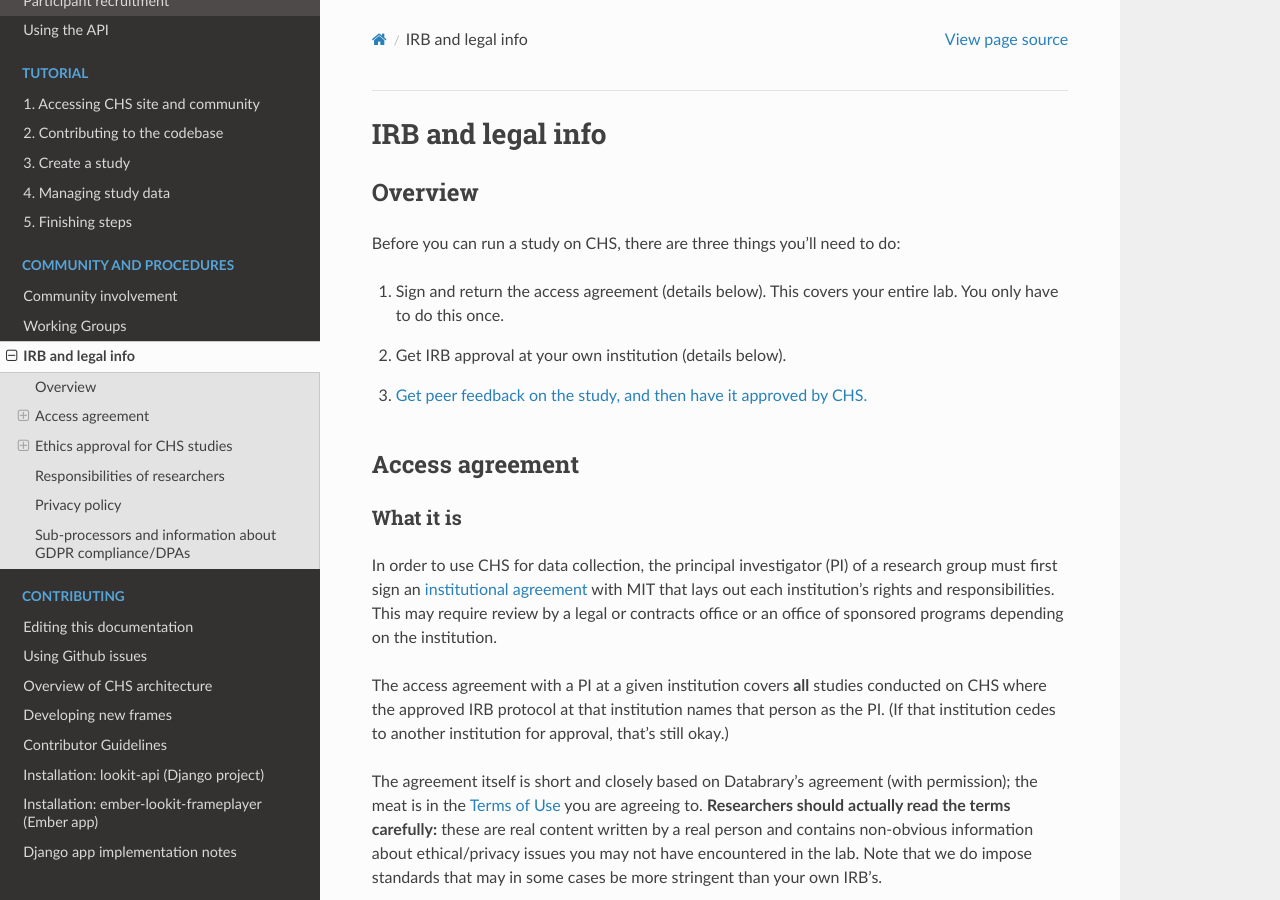
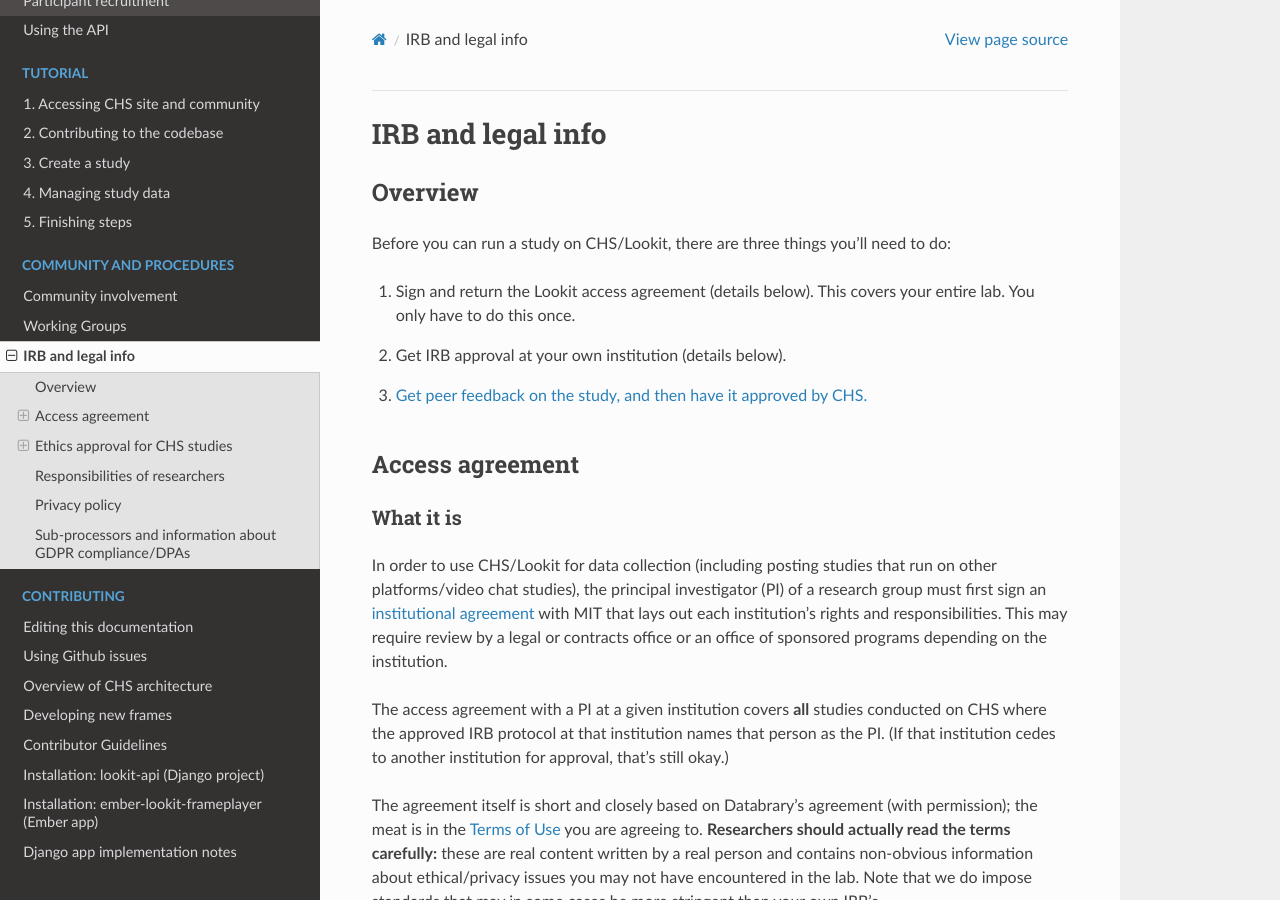
Before and after one commit to lookit/lookit-docs, a Sphinx documentation site: the page built from docs/source/community-irb-and-legal-information.rst, in a window 1280 px wide and 900 px high. Built offline with Sphinx 7.4.7 and the Read the Docs theme 3.1.0, drawn with Linux system fonts in a browser that asks for light colours.

Commit message:
Update community-irb-and-legal-information.rst
slight language update

```diff
--- a/docs/source/community-irb-and-legal-information.rst
+++ b/docs/source/community-irb-and-legal-information.rst
@@ -6,9 +6,9 @@ IRB and legal info
 Overview
 ---------
 
-Before you can run a study on CHS, there are three things you'll need to do:
+Before you can run a study on CHS/Lookit, there are three things you'll need to do:
 
-1) Sign and return the access agreement (details below). This covers your entire lab. You only have to do this once.
+1) Sign and return the Lookit access agreement (details below). This covers your entire lab. You only have to do this once.
 
 2) Get IRB approval at your own institution (details below).
 
@@ -20,7 +20,7 @@ Access agreement
 What it is
 ~~~~~~~~~~
 
-In order to use CHS for data collection, the principal investigator (PI) of a research group must first sign
+In order to use CHS/Lookit for data collection (including posting studies that run on other platforms/video chat studies), the principal investigator (PI) of a research group must first sign
 an `institutional
 agreement <https://github.com/lookit/research-resources/blob/master/Legal/Lookit%20Institutional%20Agreement.pdf>`__
 with MIT that lays out each institution’s rights and responsibilities.
```
